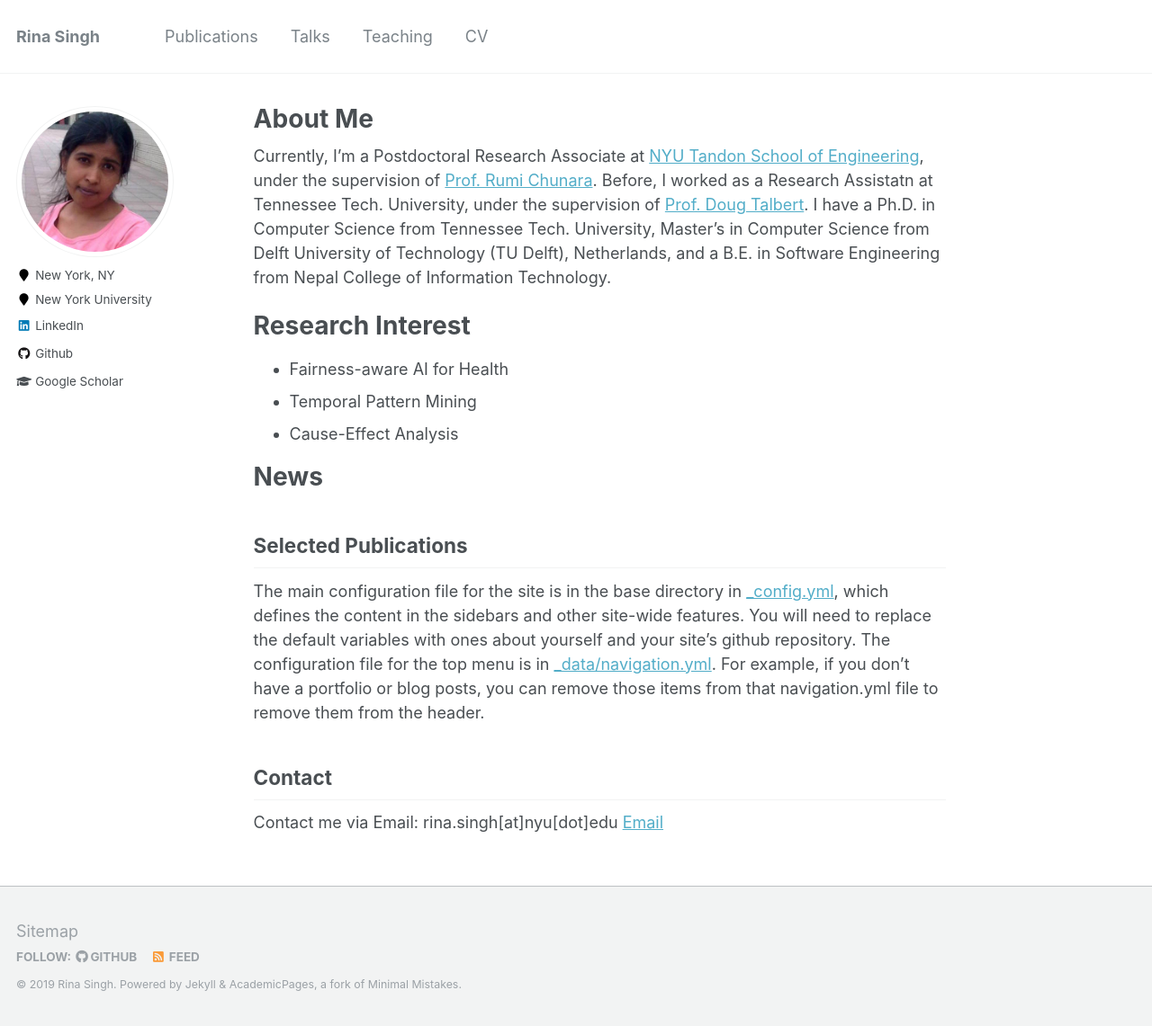
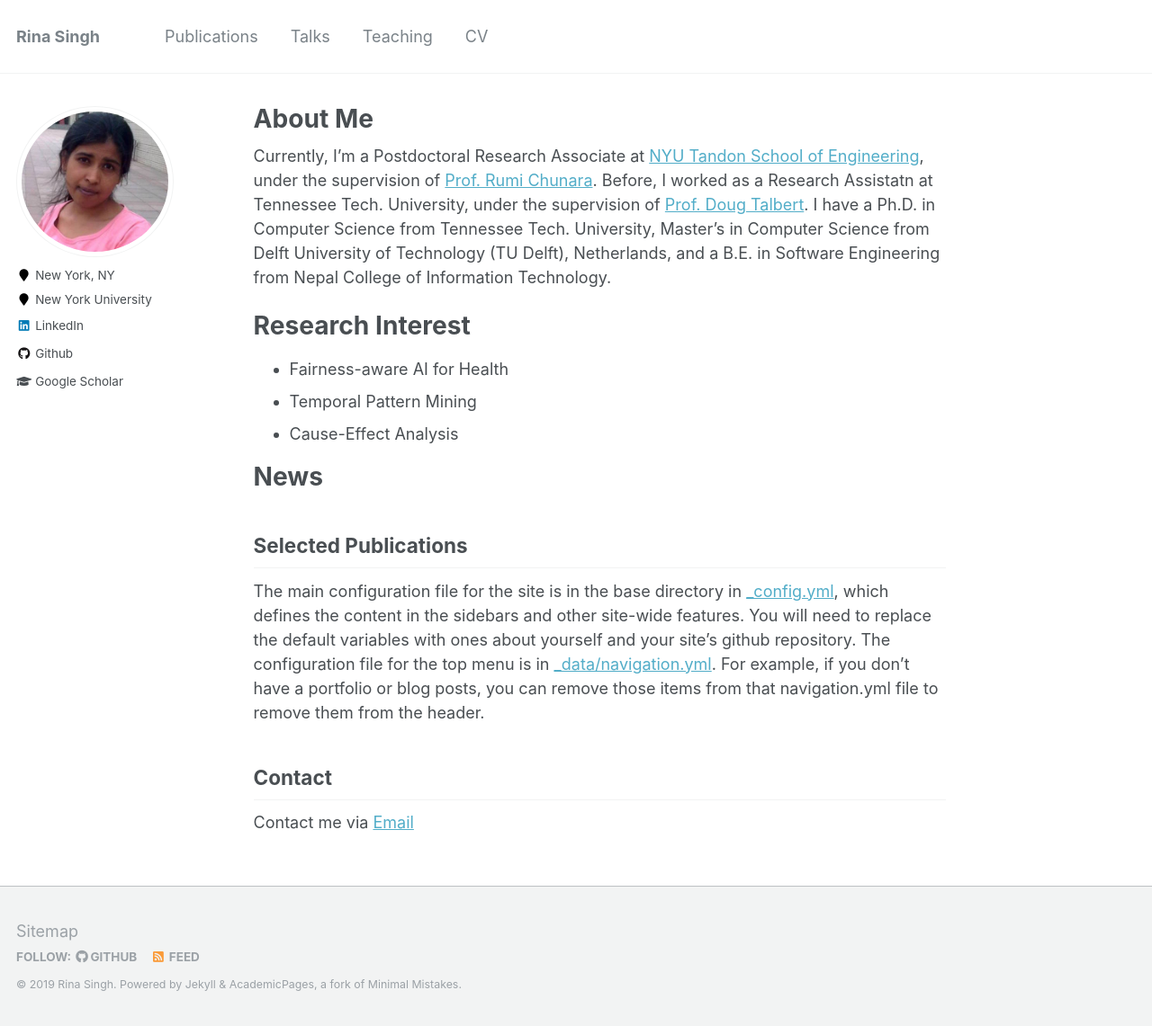
Before and after one commit to rsingh43/rsingh43.github.io, a Jekyll site: the page built from _pages/about.md, in a window 1280 px wide and 1141 px high. Shown: the whole window at 90% size. Built offline with Jekyll 4.4.1, drawn with Linux system fonts in a browser that asks for light colours.

Commit message:
Update about.md

```diff
--- a/_pages/about.md
+++ b/_pages/about.md
@@ -26,5 +26,4 @@ The main configuration file for the site is in the base directory in [_config.ym
 
 Contact
 ------
-Contact me via Email: rina.singh[at]nyu[dot]edu
-[Email](mailto:rina.singh@nyu.edu?subject=[GitHub]%20Source%20Han%20Sans)
+Contact me via [Email](mailto:rina.singh@nyu.edu?subject=[GitHub]%20Source%20Han%20Sans)
```
